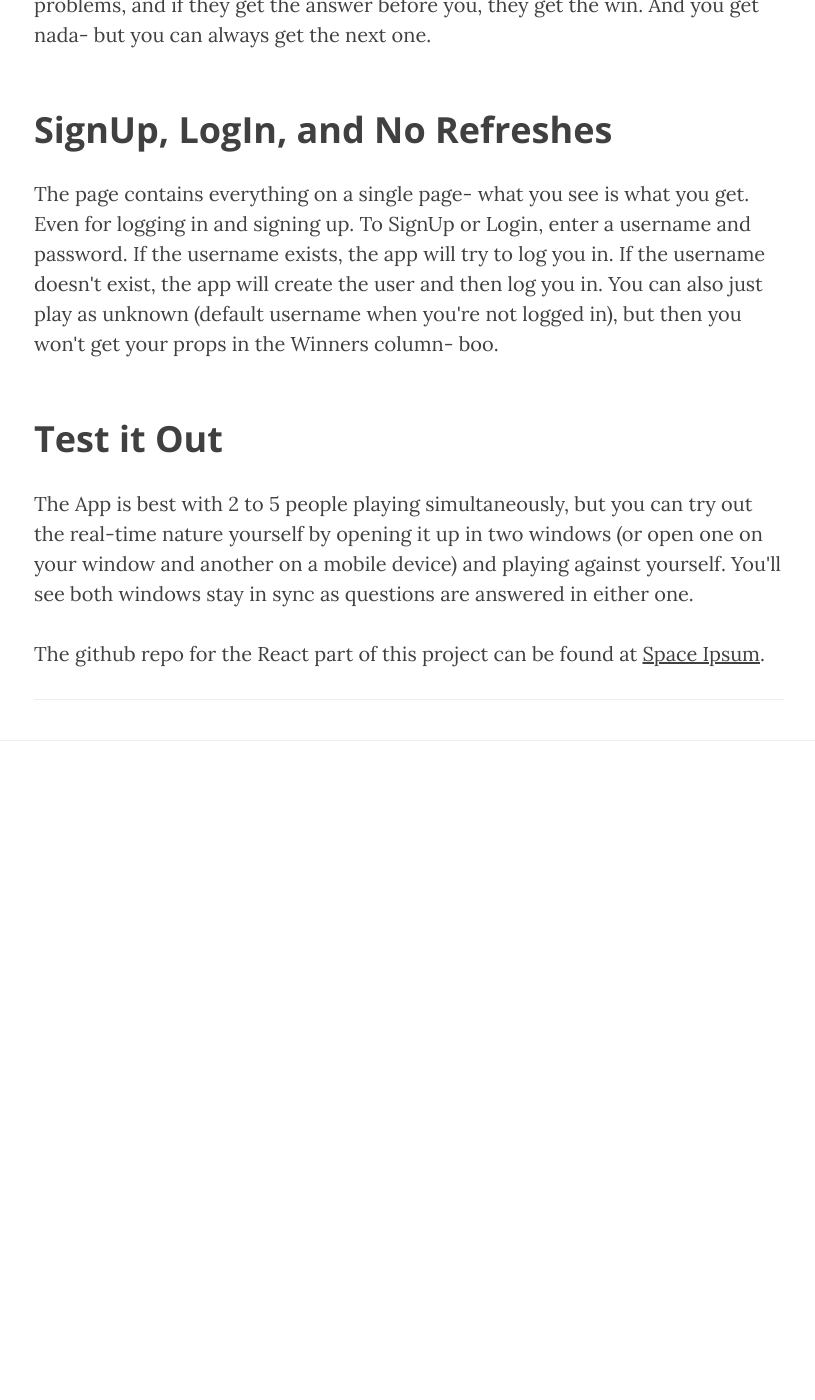
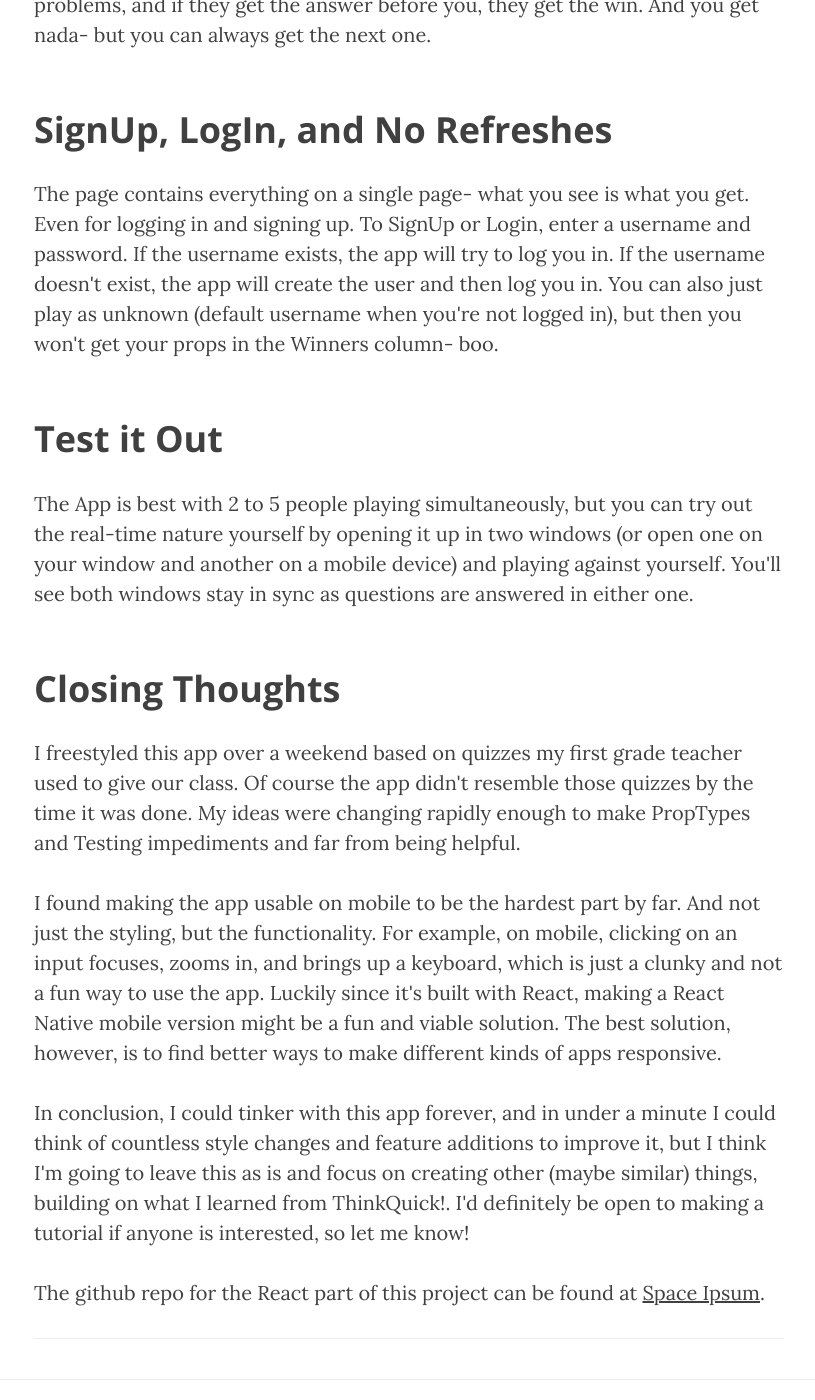
Before and after one commit to Neil-G/neil-g.github.io, a Jekyll site: the page built from _posts/2014-08-24-ThinkQuick-Blog-Post.markdown, in a window 1280 px wide and 1400 px high, scrolled down 985 px. Shown: the whole window, without its empty margins (231-1046 px from the left). Built offline with Jekyll 4.4.1, drawn with Linux system fonts in a browser that asks for light colours; nearby versions of some CDN libraries; before the commit the page ends 1746 px from its top, so only the background shows below that.

Commit message:
edit conclusion paragraph from ThinkQuick blog post

```diff
--- a/_posts/2014-08-24-ThinkQuick-Blog-Post.markdown
+++ b/_posts/2014-08-24-ThinkQuick-Blog-Post.markdown
@@ -20,5 +20,10 @@ header-img: "img/post-bg-04.jpg"
 <h2 class="section-heading">Test it Out</h2>
 <p>The App is best with 2 to 5 people playing simultaneously, but you can try out the real-time nature yourself by opening it up in two windows (or open one on your window and another on a mobile device) and playing against yourself.  You'll see both windows stay in sync as questions are answered in either one. </p>
 
+<h2 class="section-heading">Closing Thoughts</h2>
+<p>I freestyled this app over a weekend based on quizzes my first grade teacher used to give our class.  Of course the app didn't resemble those quizzes by the time it was done. My ideas were changing rapidly enough to make PropTypes and Testing impediments and far from being helpful.</p>
+<p>I found making the app usable on mobile to be the hardest part by far. And not just the styling, but the functionality.  For example, on mobile, clicking on an input focuses, zooms in, and brings up a keyboard, which is just a clunky and not a fun way to use the app. Luckily since it's built with React, making a React Native mobile version might be a fun and viable solution.  The best solution, however, is to find better ways to make different kinds of apps responsive. </p>
+<p>	In conclusion, I could tinker with this app forever, and in under a minute I could think of countless style changes and feature additions to improve it, but I think I'm going to leave this as is and focus on creating other (maybe similar) things, building on what I learned from ThinkQuick!. I'd definitely be open to making a tutorial if anyone is interested, so let me know! </p>
+
 
 <p>The github repo for the React part of this project can be found at <a href="http://spaceipsum.com/">Space Ipsum</a>.</p>
```
